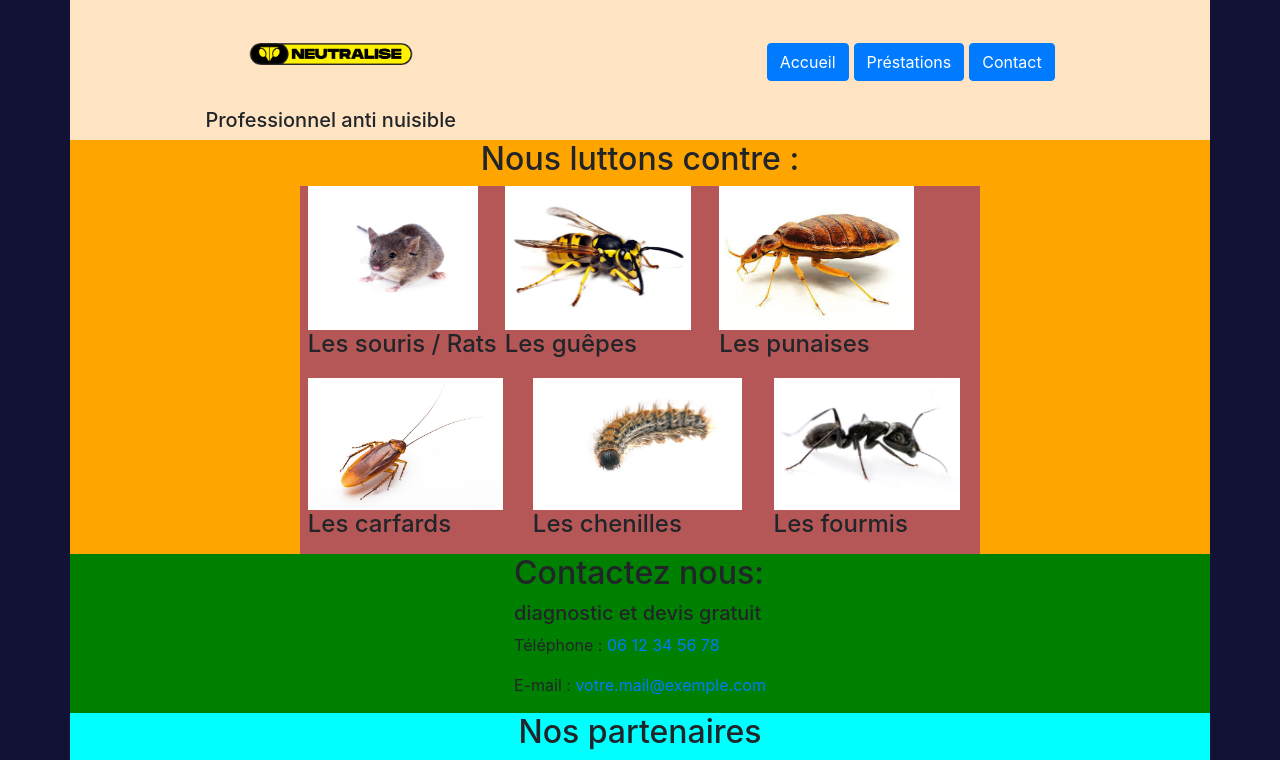
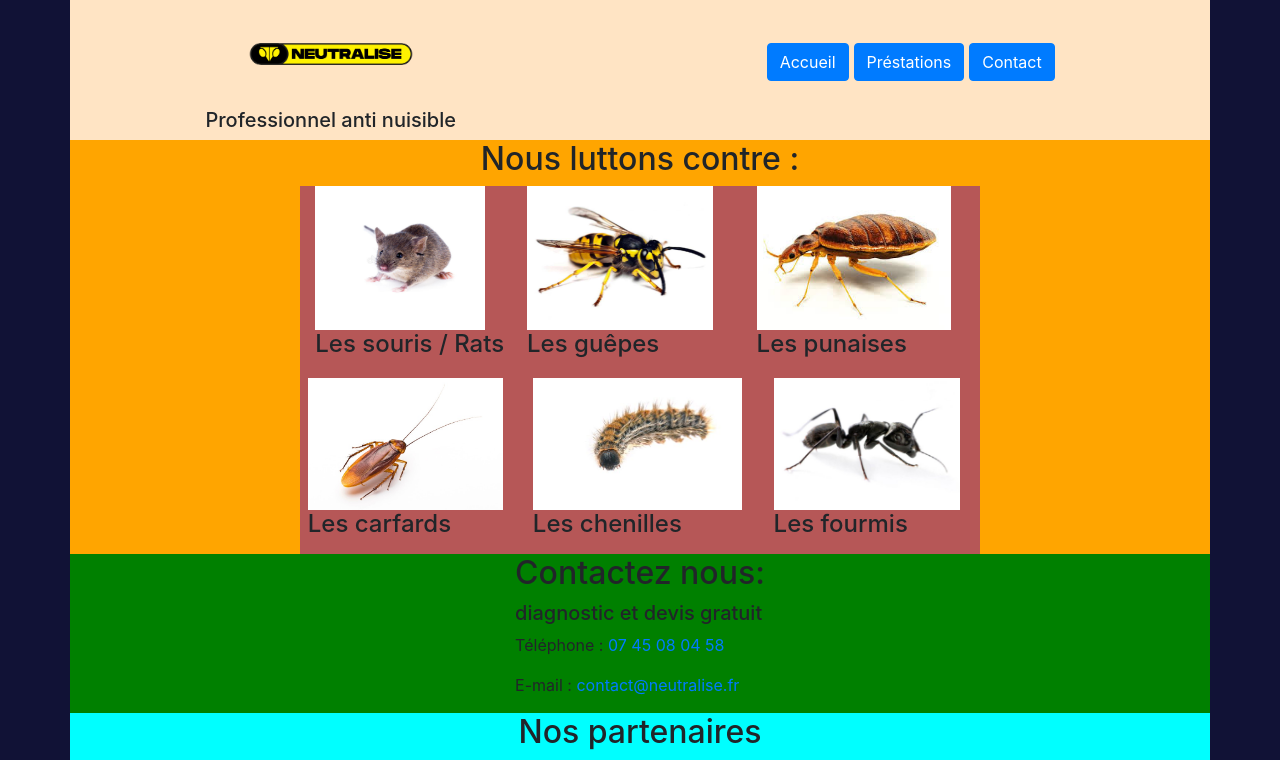
Before and after one commit to Rappson/neutralize, a React (Create React App) app in the folder frontend/: page / in a window 1280 px wide. Shown: the top 760 px of the page. Built offline with nearby package versions, Linux system fonts and the light colour scheme.

Commit message:
ajout des infos contact

```diff
--- a/frontend/src/components/articles/contactUs.js
+++ b/frontend/src/components/articles/contactUs.js
@@ -1,6 +1,9 @@
 import '../../Style/Style.css';
 
 function ContactUs() {
+    const adrEmail = "contact@neutralise.fr"
+    const phone = "07 45 08 04 58"
+
     return (
         <div className='contact_container container d-flex justify-content-center'>
             {/* fiche de contact
@@ -21,8 +24,8 @@ function ContactUs() {
                 {/* cards de contacts */}
                 <div className='contact-cards'>
 
-                    <p className='mobile'>Téléphone : <a href='#'>06 12 34 56 78</a></p>
-                    <p className='mail'>E-mail : <a href="#">votre.mail@exemple.com</a></p>
+                    <p className='mobile'>Téléphone : <a href={`tel:${phone}`}>{phone}</a></p>
+                    <p className='mail'>E-mail : <a href={`mailto:${adrEmail}`}>{adrEmail}</a></p>
                 </div>
             </div>
         </div>
--- a/frontend/src/components/articles/home.js
+++ b/frontend/src/components/articles/home.js
@@ -72,7 +72,7 @@ function Home() {
                     clik redirect -> vers une description de la bestiole
                 */}
                 <div className='insect-cards-area'>
-                <div className='second-row d-flex'>
+                    <div className='second-row d-flex justify-content-around'>
                         {firstRow.map((image) => (
                             <ImageWithTitle
                                 key={image.id}
@@ -82,7 +82,7 @@ function Home() {
                         ))}
                     </div>
 
-                    <div className='first-row d-flex'>
+                    <div className='first-row d-flex justify-content-around'>
                         {secondRow.map((image) => (
                             <ImageWithTitle
                                 key={image.id}
@@ -93,7 +93,7 @@ function Home() {
                     </div>
 
                 </div>
-                    {/* rajouter un block pour les mossisures et champignons / pigeons */}
+                {/* rajouter un block pour les mossisures et champignons / pigeons */}
             </div>
         </div>
     )
```
